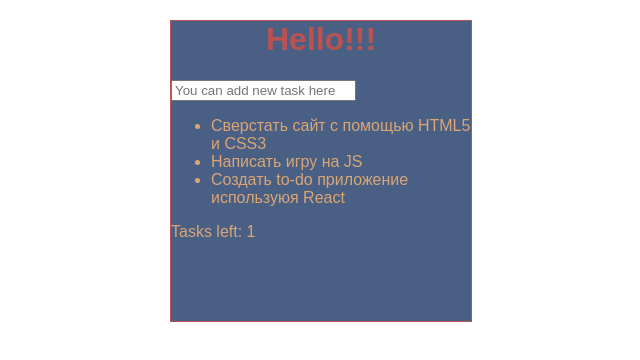
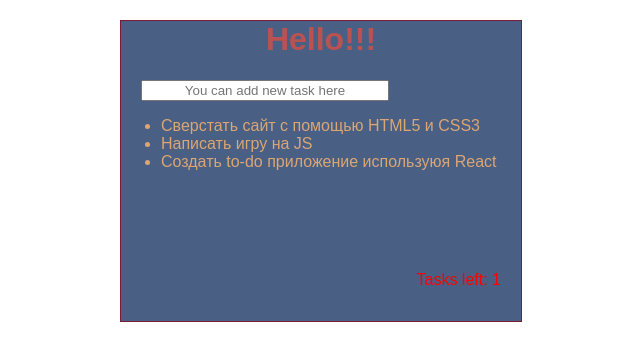
Before and after one commit to WebHeroSchool/to-do, a React (Create React App) app: page / in a window 1280 px wide. Shown: the top 360 px of the page, without its empty margins (319-959 px from the left). Built offline with nearby package versions, Linux system fonts and the light colour scheme.

Commit message:
lesson 23. CSS Modules

```diff
--- a/src/components/App/App.js
+++ b/src/components/App/App.js
@@ -2,7 +2,7 @@ import React from 'react';
 import ItemList from '../ItemList/ItemList';
 import InputItem from '../InputItem/InputItem';
 import Footer from '../Footer/Footer';
-import './App.css';
+import css from './App.module.css';
 
 const App = () => {
   const tasksData = [
@@ -12,8 +12,8 @@ const App = () => {
   ];
 
   return (
-    <div className='wrap'>
-      <h1>Hello!!!</h1>
+    <div className = {css.wrap}>
+      <h1 className = {css.title} >Hello!!! </h1>
       <InputItem/>
       <ItemList tasksData = {tasksData} />
       <Footer remainder = '1'/>
--- a/src/components/App/App.css
+++ b/src/components/App/App.module.css
@@ -1,14 +1,14 @@
 .wrap {
-  width: 300px;
+  width: 400px;
   height: 300px;
   margin: 0 auto;
   background-color: #496084;
   font-family: Arial, sans-serif;
   color: #dba574;
-  outline: solid 1px #bb5252;
+  outline: solid 1px #7d1b36;
 }
 
-h1 {
+.title {
   text-align: center;
   color: #bb5252;
 }
--- a/src/components/Footer/Footer.jsx
+++ b/src/components/Footer/Footer.jsx
@@ -1,5 +1,7 @@
 import React from 'react';
+import css from './Footer.module.css';
 
-const Footer = ({remainder}) => <p>Tasks left: {remainder}</p>;
+const Footer = ({remainder}) => (
+  <p className={css.text}>Tasks left: {remainder}</p>);
 
 export default Footer;
--- /dev/null
+++ b/src/components/Footer/Footer.module.css
@@ -0,0 +1,5 @@
+.text {
+  color: red;
+  text-align: right;
+  margin: 100px 20px;
+}
--- a/src/components/InputItem/InputItem.jsx
+++ b/src/components/InputItem/InputItem.jsx
@@ -1,5 +1,10 @@
 import React from 'react';
+import css from './InputItem.module.css'
 
-const InputItem = () => <input placeholder="You can add new task here"/>;
+const InputItem = () =>(
+  <input
+    placeholder="You can add new task here"
+    className={css.main}
+  />);
 
 export default InputItem;
--- /dev/null
+++ b/src/components/InputItem/InputItem.module.css
@@ -0,0 +1,6 @@
+.main {
+  width: 60%;
+  display: block;
+  text-align: center;
+  margin-left: 20px;
+}
```
